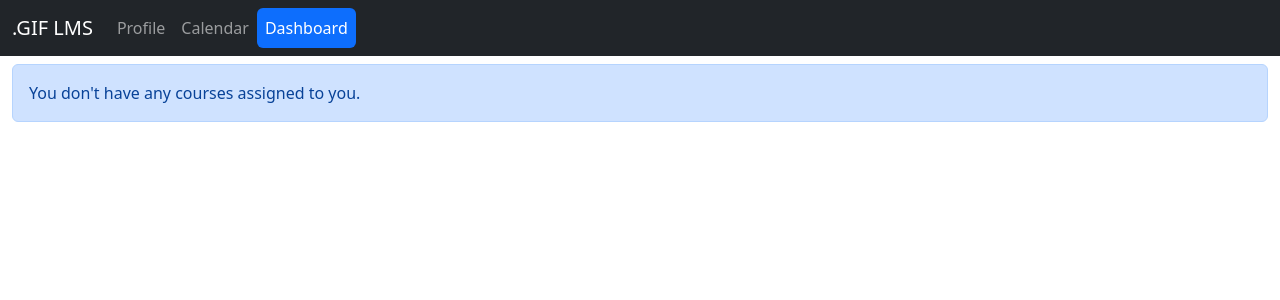
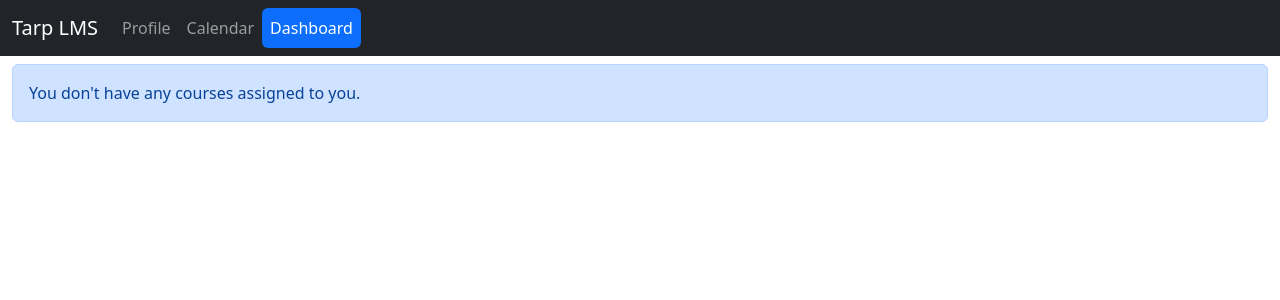
Before and after one commit to enoua5/tarp-lms-clone, a Django app: page /dashboard/ in a window 1280 px wide. Shown: the top 300 px of the page. Run offline with Django 3.2, Linux system fonts and the light colour scheme; data comes from the database, SQL or seed files in the repository; data that the repository does not hold is empty.

Commit message:
Name in navbar to Tarp LMS

```diff
--- a/base/templates/main/base.html
+++ b/base/templates/main/base.html
@@ -17,7 +17,7 @@
     <body>
         <nav class="navbar navbar-expand-lg bg-dark navbar-dark">
             <div class="container-fluid">
-                <a class="navbar-brand" href="#">.GIF LMS</a>
+                <a class="navbar-brand" href="#">Tarp LMS</a>
                 <ul class="navbar-nav me-auto nav-pills">
                     <li class="nav-item">
                         <a class="nav-link" href="{% url 'account:profile' %}">Profile</a>
```
